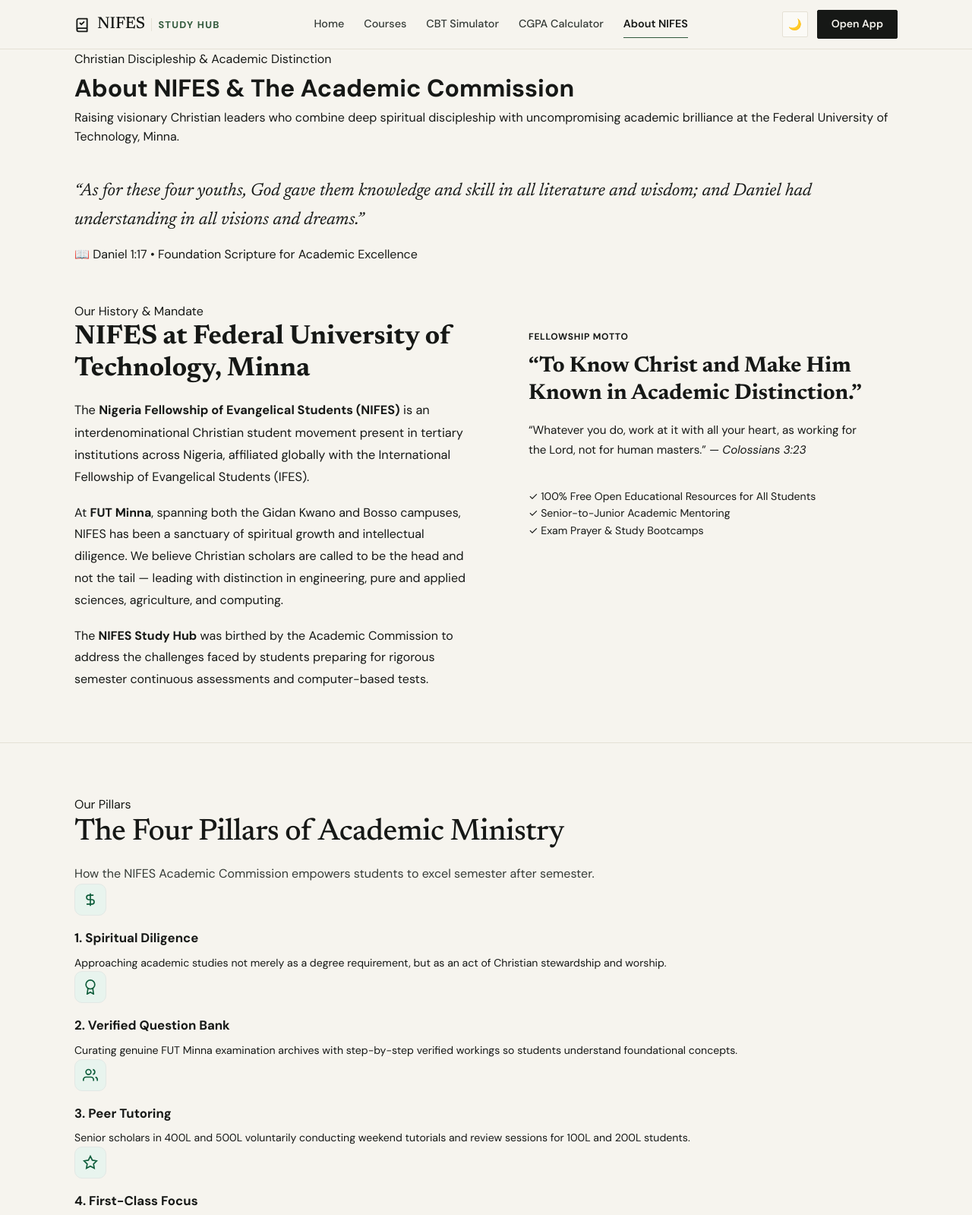
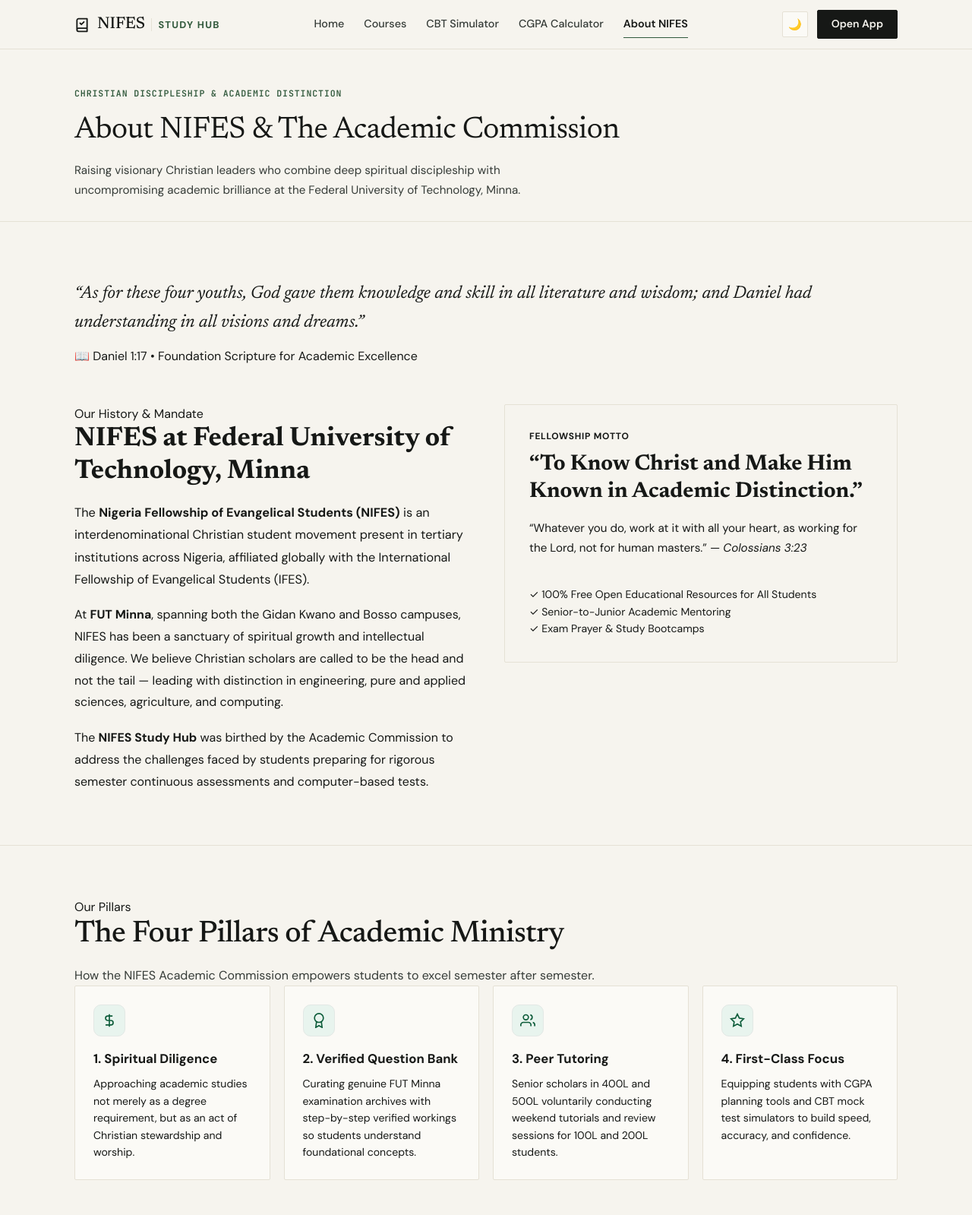
Before and after one commit to debugAyo/nifes_study_hub, a website: page about.html in a window 1280 px wide. Shown: the top 1599 px of the page at 76% size. Drawn offline with Linux system fonts and the light colour scheme.

Commit message:
fix(ui & sw): restore auth form visibility rules in styles.css, add legacy layout classes to site.css, and bump sw cache to v3.0.0

```diff
--- a/css/site.css
+++ b/css/site.css
@@ -622,6 +622,102 @@ svg {
   padding: 8px;
 }
 
+/* ─── Secondary Pages Compatibility & Layout Components ─── */
+.page-header {
+  padding: 44px 0 28px;
+  border-bottom: var(--border-rule);
+  margin-bottom: 36px;
+}
+
+.page-header-badge {
+  display: inline-block;
+  font-family: var(--font-mono);
+  font-size: 0.72rem;
+  font-weight: 600;
+  text-transform: uppercase;
+  letter-spacing: 0.08em;
+  color: var(--sage);
+  margin-bottom: 8px;
+}
+
+.page-header h1 {
+  font-family: var(--font-serif);
+  font-size: clamp(1.8rem, 3.2vw, 2.5rem);
+  font-weight: 400;
+  letter-spacing: -0.015em;
+  color: var(--ink);
+  margin-bottom: 8px;
+}
+
+.page-header p {
+  font-size: 0.95rem;
+  color: var(--ink-soft);
+  max-width: 640px;
+  line-height: 1.65;
+}
+
+.card {
+  background: var(--paper-bright);
+  border: var(--border-rule);
+  border-radius: var(--radius-xs);
+  padding: 24px;
+  transition: all var(--transition);
+  display: flex;
+  flex-direction: column;
+}
+
+.card:hover {
+  border-color: var(--ink-soft);
+}
+
+.grid-3 {
+  display: grid;
+  grid-template-columns: repeat(auto-fill, minmax(min(100%, 300px), 1fr));
+  gap: 22px;
+}
+
+.grid-4 {
+  display: grid;
+  grid-template-columns: repeat(auto-fill, minmax(min(100%, 240px), 1fr));
+  gap: 18px;
+}
+
+.icon-box, .step-icon-box, .feature-icon-box, .tool-icon {
+  width: 36px !important;
+  height: 36px !important;
+  max-width: 36px !important;
+  max-height: 36px !important;
+  border-radius: var(--radius-xs);
+  display: inline-flex;
+  align-items: center;
+  justify-content: center;
+  background: var(--paper-darker);
+  color: var(--sage);
+  border: var(--border-rule);
+  flex-shrink: 0;
+  margin-bottom: 14px;
+}
+
+.calc-layout-grid {
+  display: grid;
+  grid-template-columns: 1.5fr 1fr;
+  gap: 32px;
+  align-items: start;
+}
+
+@media (max-width: 900px) {
+  .calc-layout-grid {
+    grid-template-columns: 1fr;
+    gap: 24px;
+  }
+}
+
+.table-responsive {
+  width: 100%;
+  overflow-x: auto;
+  -webkit-overflow-scrolling: touch;
+}
+
 .nav-toggle span {
   display: block;
   width: 18px;
--- a/sw.js
+++ b/sw.js
@@ -2,7 +2,7 @@
    NIFES Study Hub — Service Worker (PWA Offline Engine)
    ══════════════════════════════════════════════════ */
 
-const CACHE_NAME = 'nifes-study-hub-v2.2.0';
+const CACHE_NAME = 'nifes-study-hub-v3.0.0';
 const CORE_ASSETS = [
   '/',
   '/index.html',
```
Also changed, not shown: app/css/styles.css (+66 -0 lines).
